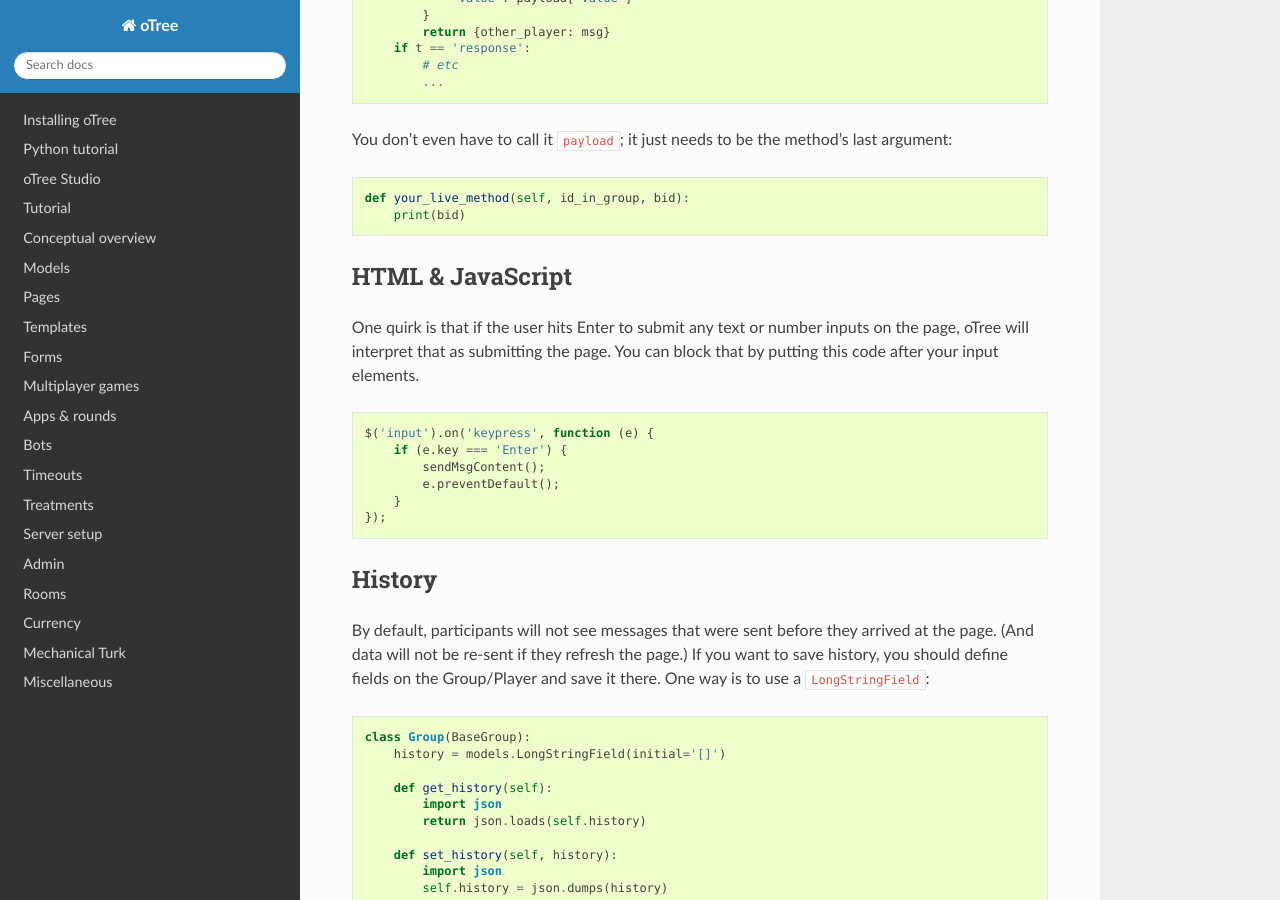
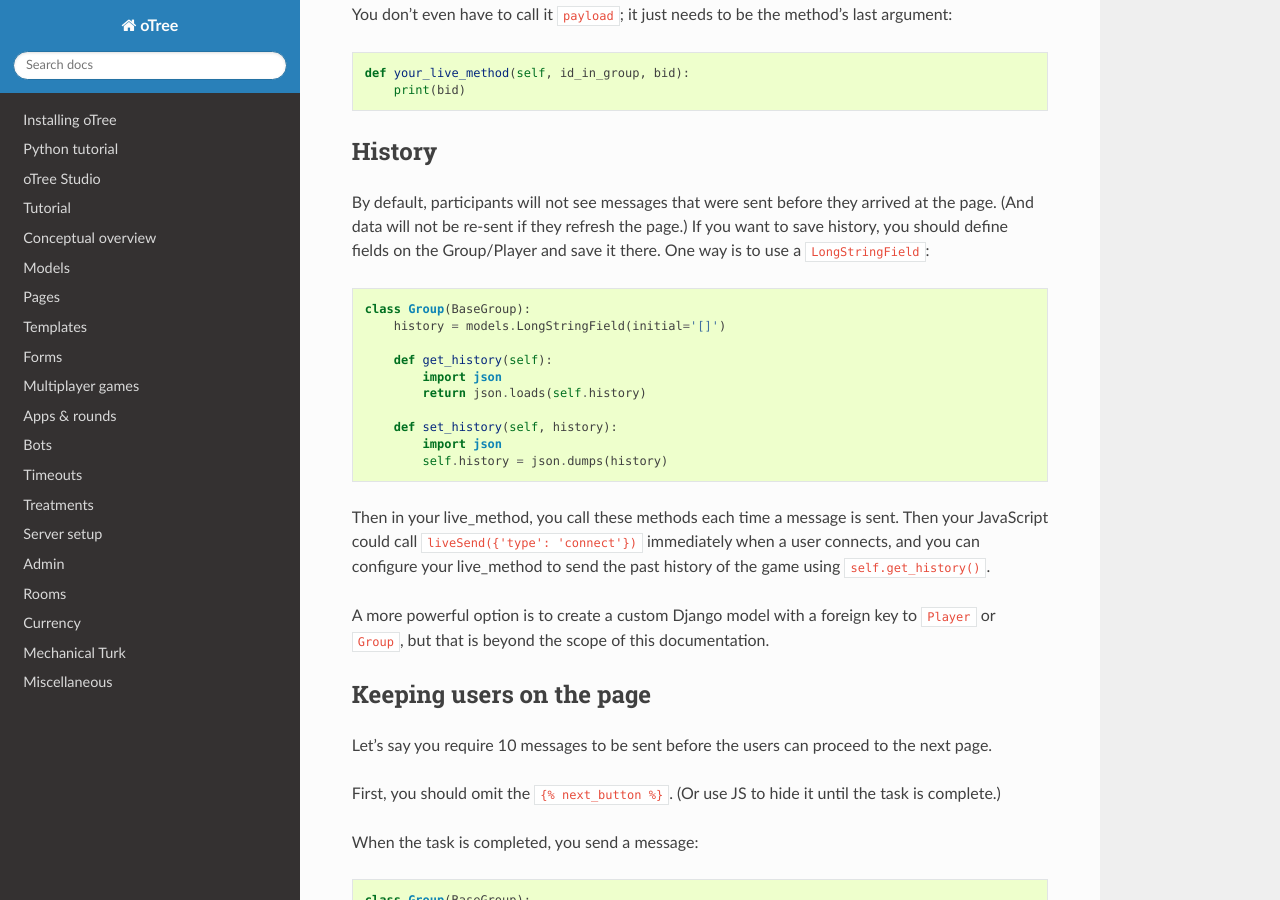
Before and after one commit to oTree-org/otree-docs, a Sphinx documentation site: the page built from source/live.rst, in a window 1280 px wide and 900 px high, scrolled down 2710 px. Built offline with Sphinx 7.4.7 and the Read the Docs theme 2.0.0, drawn with Linux system fonts in a browser that asks for light colours; some of the changed text lies outside the part shown.

Commit message:
live features

```diff
--- a/source/live.rst
+++ b/source/live.rst
@@ -24,11 +24,6 @@ For example, to submit a bid of 99 on behalf of the user, call:
 .. code-block:: javascript
 
     liveSend(99);
-
-.. note::
-
-    After upgrading oTree, in your browser you should do Ctrl+F5,
-    to clear out the old JavaScript files and load the new ones.
 
 On your ``Group``, define a method that will receive this message.
 Its arguments are the ``id_in_group`` of the sender and whatever data
@@ -156,22 +151,6 @@ it just needs to be the method's last argument:
     def your_live_method(self, id_in_group, bid):
         print(bid)
 
-HTML & JavaScript
------------------
-
-One quirk is that if the user hits Enter to submit any text or number inputs on the page,
-oTree will interpret that as submitting the page.
-You can block that by putting this code after your input elements.
-
-.. code-block:: javascript
-
-    $('input').on('keypress', function (e) {
-        if (e.key === 'Enter') {
-            sendMsgContent();
-            e.preventDefault();
-        }
-    });
-
 History
 -------
 
```
